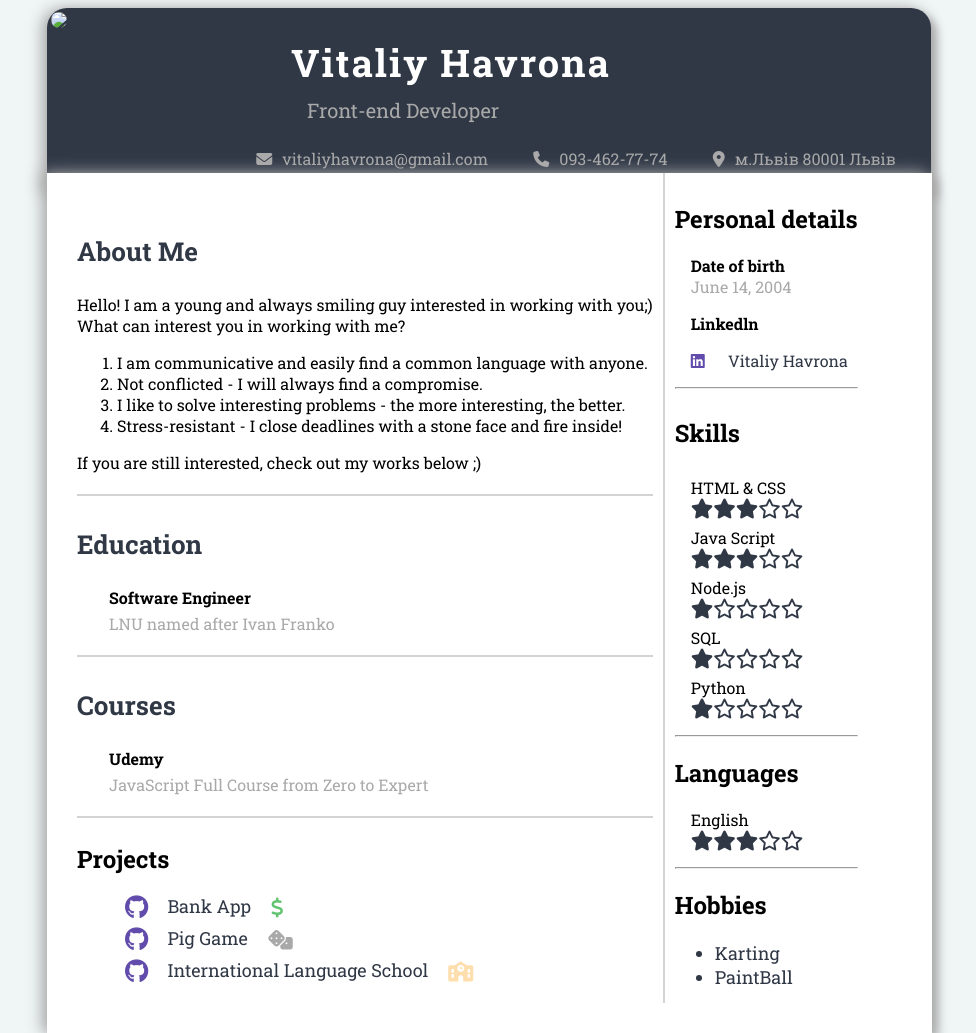
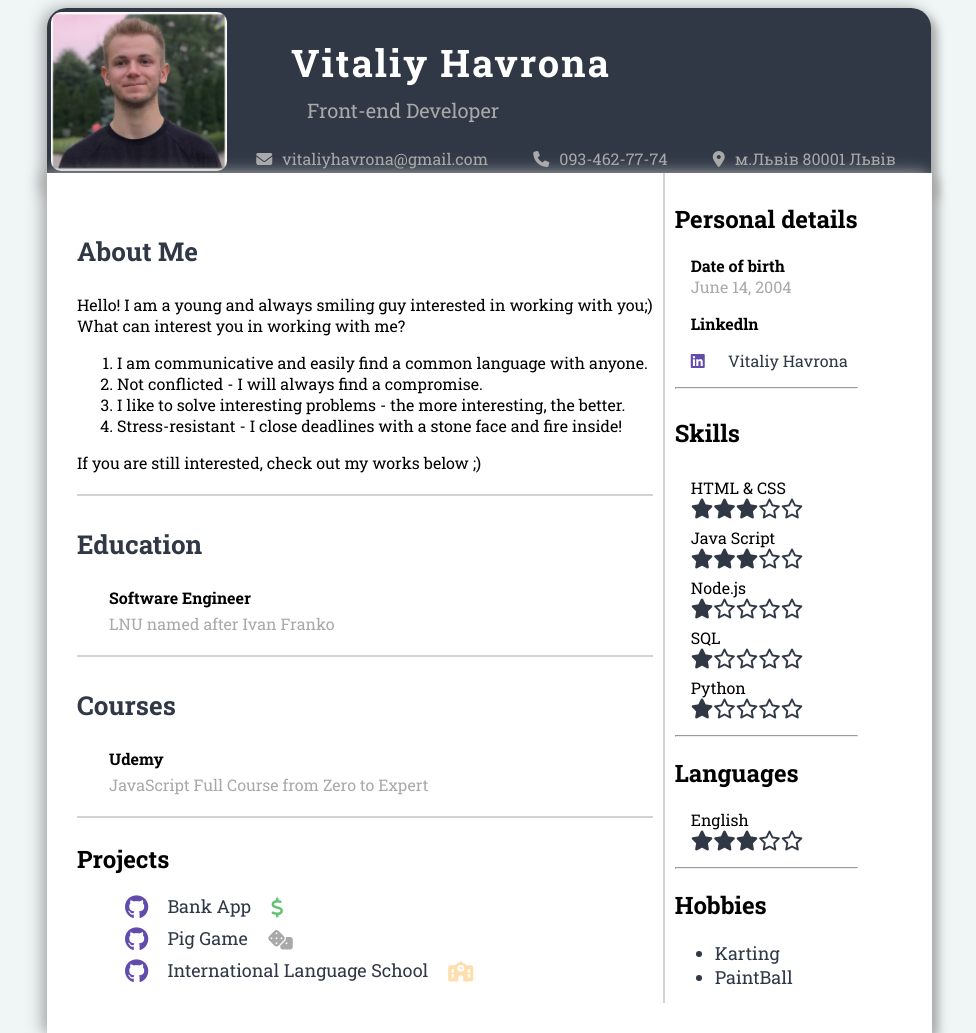
Before and after one commit to Xavtso/CV, a plain HTML site: page index.html in a window 1280 px wide. Shown: the top 1033 px of the page, without its empty margins (249-1225 px from the left). Drawn offline with Linux system fonts and the light colour scheme; the site is published under a folder, as on GitHub Pages, so addresses that start at the root find nothing.

Commit message:
Update index.html

```diff
--- a/index.html
+++ b/index.html
@@ -13,7 +13,7 @@
 </head>
 <body>
     <header>
-        <img class="photo" src="/photo-cutted.png">
+        <img class="photo" src="photo-cutted.png">
         <h1 class="full-name">Vitaliy Havrona</h1>
         <p class="headline"> Front-end Developer</p>
         <div class="contacts">
```
